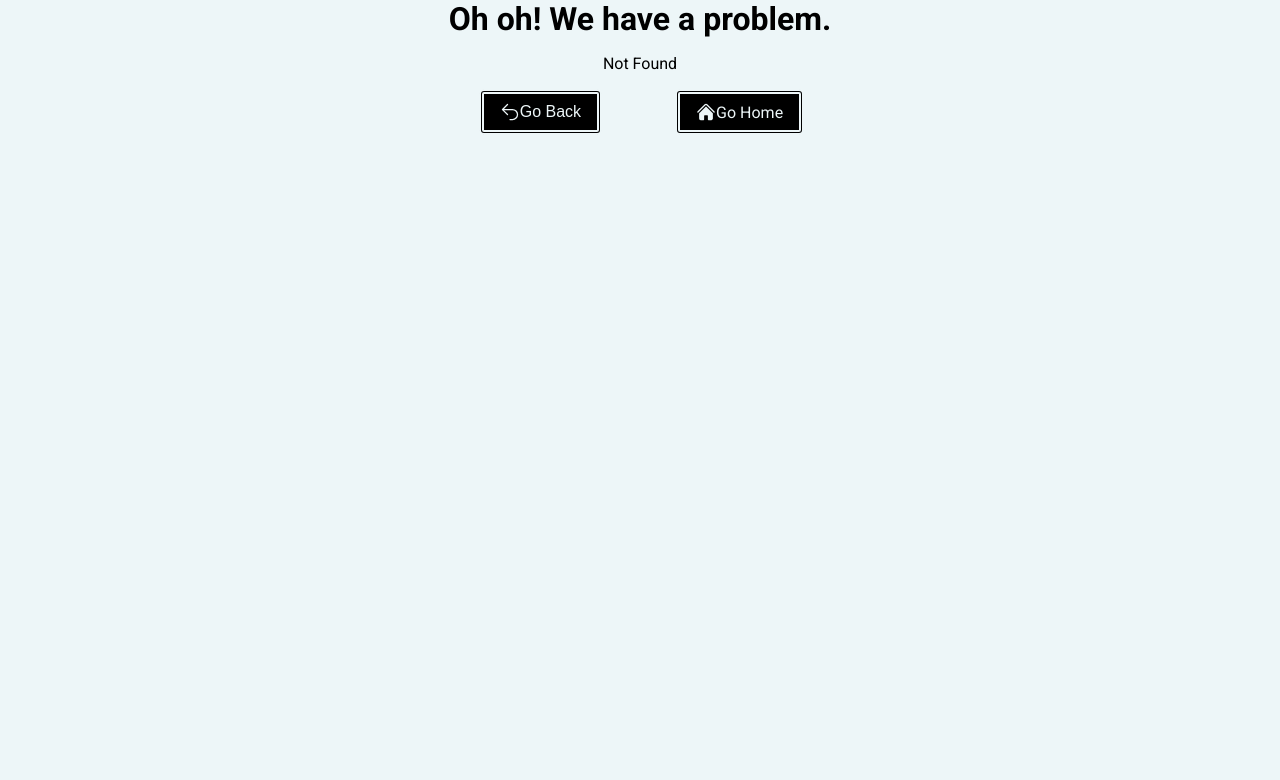
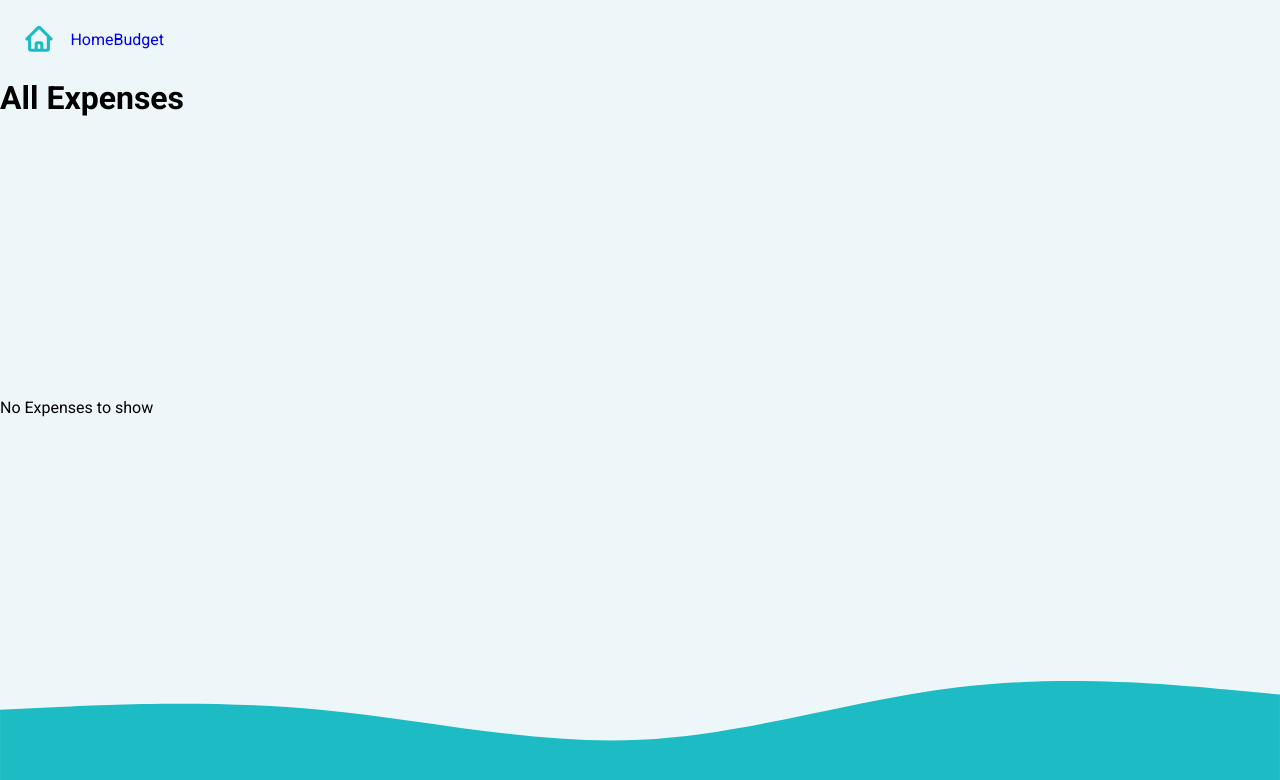
Before and after one commit to ajarek/react-62-vite--Budgeting-Router-6.8, a React (Vite) app: page /expenses in a window 1280 px wide. Before the commit this address had no page. Shown: the top 780 px of the page. Built offline with nearby package versions, Linux system fonts and the light colour scheme.

Commit message:
added ExpensesPage

```diff
--- a/src/App.jsx
+++ b/src/App.jsx
@@ -3,6 +3,7 @@
 import 'react-toastify/dist/ReactToastify.css'
 import Dashboard, { dashboardLoader, dashboardAction } from './pages/Dashboard'
 import Error from './pages/Error'
+import ExpensesPage, { expensesLoader} from './pages/ExpensesPage'
 import Main, { mainLoader } from './layouts/Main'
 import { logoutAction } from './actions/logout'
 //7:38 #12
@@ -19,6 +20,12 @@
         loader: dashboardLoader,
         action: dashboardAction,
         errorElement: <Error />,
+      },
+      {
+        path: 'expenses',
+        element: <ExpensesPage />,
+        loader: expensesLoader,
+
       },
       {
         path: 'logout',
--- a/src/pages/Dashboard.jsx
+++ b/src/pages/Dashboard.jsx
@@ -1,4 +1,4 @@
-import { useLoaderData } from 'react-router-dom'
+import { Link, useLoaderData } from 'react-router-dom'
 import { createBudget,  createExpense, fetchData, waait } from '../helpers'
 import { toast } from 'react-toastify'
 import AddBudgetForm from '../components/AddBudgetForm'
@@ -80,8 +80,18 @@
                   expenses && expenses.length > 0 && (
                     <div className="grid-xs">
                       <h2>Recent Expenses</h2>
-                      <Table expenses={expenses.sort((a,b)=>b.createdAt-a.createdAt)}/>
-
+                      <Table expenses={expenses
+                        .sort((a,b)=>b.createdAt-a.createdAt)
+                        .slice(0, 8)
+                        }
+                        />
+                    {expenses.length>8 && (
+                      <Link
+                      to="expenses"
+                      className='btn btn-dark'
+                      >
+                        View all Expenses
+                      </Link>                    )}
                     </div>
                   )
                 }
--- /dev/null
+++ b/src/pages/ExpensesPage.jsx
@@ -0,0 +1,31 @@
+import React from 'react'
+import { useLoaderData } from 'react-router-dom'
+import Table from '../components/Table'
+import { fetchData } from '../helpers'
+
+export const expensesLoader = () => {
+  const expenses = fetchData('expenses')
+  return { expenses }
+}
+
+const ExpensesPage = () => {
+  const{ expenses}=useLoaderData()
+  return (
+    <div className='grid-sm'>
+      <h1>All Expenses</h1>
+      {
+        expenses && expenses.length>0?(
+           <div className="grid-xs">
+            <h2>
+              Recent Expenses <small>({expenses.length})</small>
+            </h2>
+            <Table expenses={expenses}/>
+           </div>
+        ):
+         <p>No Expenses to show</p>
+      }
+    </div>
+  )
+}
+
+export default ExpensesPage
```
